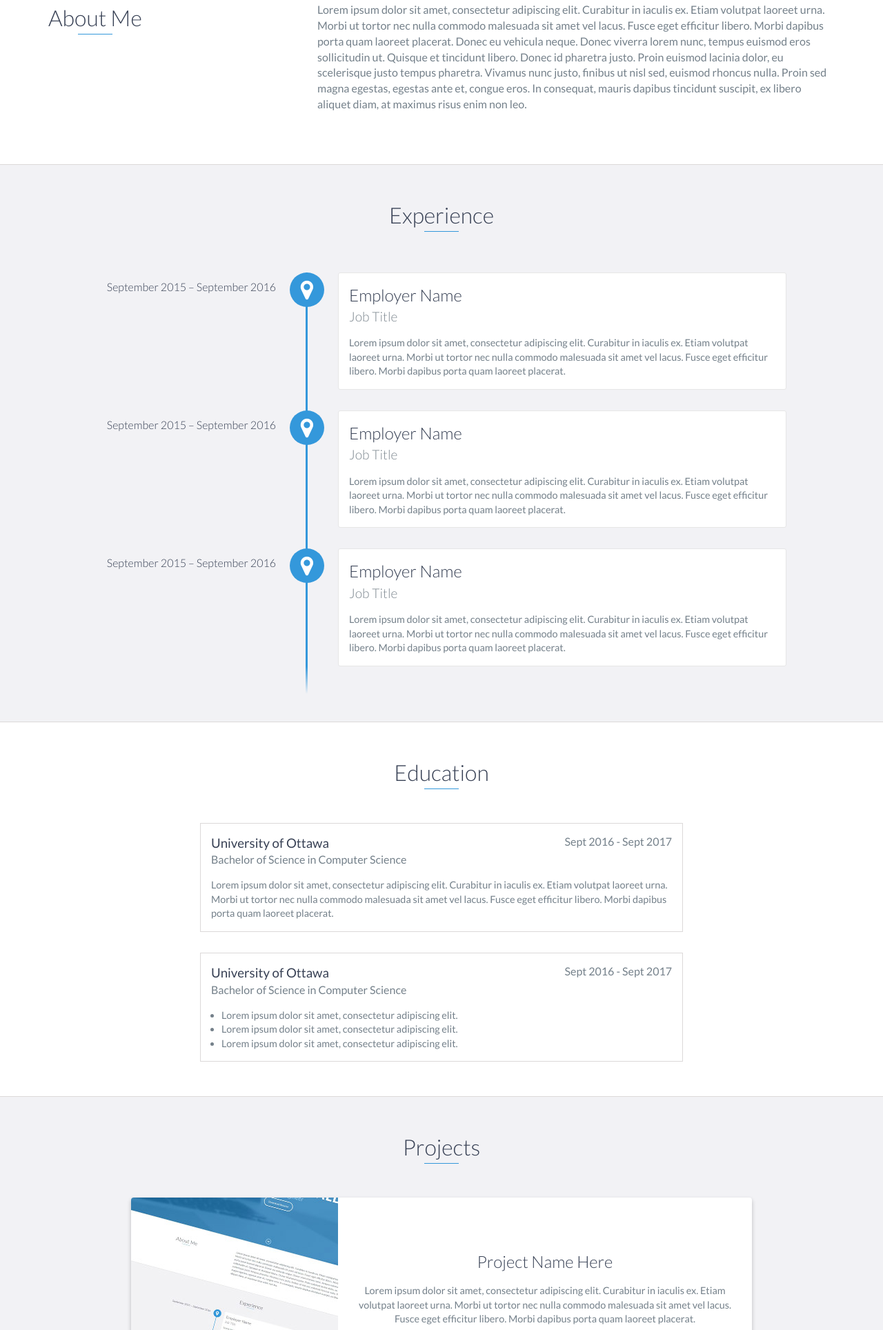
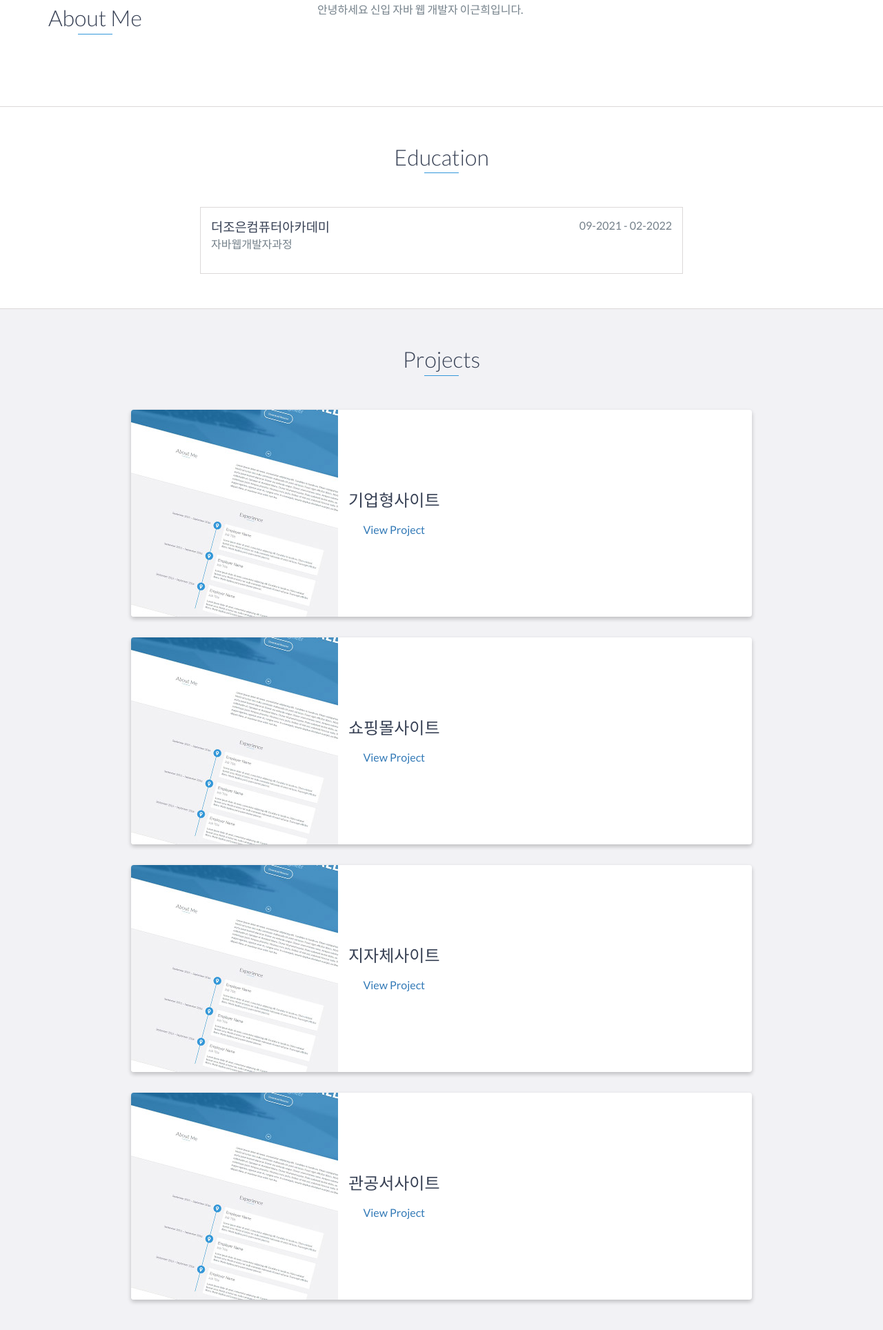
Before and after one commit to keunhist/keunhist.github.io, a website: page devportfolio-master/index.html in a window 1280 px wide. Shown: the part 872-2800 px from the top of the page at 69% size. Drawn offline with nearby package versions, Linux system fonts and the light colour scheme.

Commit message:
Update index.html

```diff
--- a/devportfolio-master/index.html
+++ b/devportfolio-master/index.html
@@ -48,8 +48,8 @@
 
     <div id="lead">
         <div id="lead-content">
-            <h1>Ryan Fitzgerald</h1>
-            <h2>Software Engineer</h2>
+            <h1>LeeKeunHee</h1>
+            <h2>Web Developer</h2>
             <a href="#" class="btn-rounded-white">Download Resume</a>
         </div>
         <!-- End #lead-content -->
@@ -73,9 +73,7 @@
                 </div>
                 <div class="col-md-8">
                     <p>
-                        Lorem ipsum dolor sit amet, consectetur adipiscing elit. Curabitur in iaculis ex. Etiam volutpat laoreet urna. Morbi ut tortor nec nulla commodo malesuada sit amet vel lacus. Fusce eget efficitur libero. Morbi dapibus porta quam laoreet placerat. Donec
-                        eu vehicula neque. Donec viverra lorem nunc, tempus euismod eros sollicitudin ut. Quisque et tincidunt libero. Donec id pharetra justo. Proin euismod lacinia dolor, eu scelerisque justo tempus pharetra. Vivamus nunc justo, finibus
-                        ut nisl sed, euismod rhoncus nulla. Proin sed magna egestas, egestas ante et, congue eros. In consequat, mauris dapibus tincidunt suscipit, ex libero aliquet diam, at maximus risus enim non leo.
+                        안녕하세요 신입 자바 웹 개발자 이근희입니다.
                     </p>
                 </div>
             </div>
@@ -83,65 +81,20 @@
     </div>
     <!-- End #about -->
 
-    <div id="experience" class="background-alt">
-        <h2 class="heading">Experience</h2>
-        <div id="experience-timeline">
-            <div data-date="September 2015 – September 2016">
-                <h3>Employer Name</h3>
-                <h4>Job Title</h4>
-                <p>
-                    Lorem ipsum dolor sit amet, consectetur adipiscing elit. Curabitur in iaculis ex. Etiam volutpat laoreet urna. Morbi ut tortor nec nulla commodo malesuada sit amet vel lacus. Fusce eget efficitur libero. Morbi dapibus porta quam laoreet placerat.
-                </p>
-            </div>
-
-            <div data-date="September 2015 – September 2016">
-                <h3>Employer Name</h3>
-                <h4>Job Title</h4>
-                <p>
-                    Lorem ipsum dolor sit amet, consectetur adipiscing elit. Curabitur in iaculis ex. Etiam volutpat laoreet urna. Morbi ut tortor nec nulla commodo malesuada sit amet vel lacus. Fusce eget efficitur libero. Morbi dapibus porta quam laoreet placerat.
-                </p>
-            </div>
-
-            <div data-date="September 2015 – September 2016">
-                <h3>Employer Name</h3>
-                <h4>Job Title</h4>
-                <p>
-                    Lorem ipsum dolor sit amet, consectetur adipiscing elit. Curabitur in iaculis ex. Etiam volutpat laoreet urna. Morbi ut tortor nec nulla commodo malesuada sit amet vel lacus. Fusce eget efficitur libero. Morbi dapibus porta quam laoreet placerat.
-                </p>
-            </div>
-        </div>
-    </div>
-    <!-- End #experience -->
 
     <div id="education">
         <h2 class="heading">Education</h2>
         <div class="education-block">
-            <h3>University of Ottawa</h3>
-            <span class="education-date">Sept 2016 - Sept 2017</span>
-            <h4>Bachelor of Science in Computer Science</h4>
+            <h3>더조은컴퓨터아카데미</h3>
+            <span class="education-date">09-2021 - 02-2022</span>
+            <h4>자바웹개발자과정</h4>
             <p>
-                Lorem ipsum dolor sit amet, consectetur adipiscing elit. Curabitur in iaculis ex. Etiam volutpat laoreet urna. Morbi ut tortor nec nulla commodo malesuada sit amet vel lacus. Fusce eget efficitur libero. Morbi dapibus porta quam laoreet placerat.
+
             </p>
         </div>
         <!-- End .education-block -->
 
-        <div class="education-block">
-            <h3>University of Ottawa</h3>
-            <span class="education-date">Sept 2016 - Sept 2017</span>
-            <h4>Bachelor of Science in Computer Science</h4>
-            <ul>
-                <li>
-                    Lorem ipsum dolor sit amet, consectetur adipiscing elit.
-                </li>
-                <li>
-                    Lorem ipsum dolor sit amet, consectetur adipiscing elit.
-                </li>
-                <li>
-                    Lorem ipsum dolor sit amet, consectetur adipiscing elit.
-                </li>
-            </ul>
-        </div>
-        <!-- End .education-block -->
+
     </div>
     <!-- End #education -->
 
@@ -155,11 +108,11 @@
                     </div>
                     <!-- End .project-image -->
                     <div class="project-info">
-                        <h3>Project Name Here</h3>
+                        <h3>기업형사이트</h3>
                         <p>
-                            Lorem ipsum dolor sit amet, consectetur adipiscing elit. Curabitur in iaculis ex. Etiam volutpat laoreet urna. Morbi ut tortor nec nulla commodo malesuada sit amet vel lacus. Fusce eget efficitur libero. Morbi dapibus porta quam laoreet placerat.
+
                         </p>
-                        <a href="#">View Project</a>
+                        <a href="https://keunhist.github.io/web01/">View Project</a>
                     </div>
                     <!-- End .project-info -->
                 </div>
@@ -171,11 +124,41 @@
                     </div>
                     <!-- End .project-image -->
                     <div class="project-info">
-                        <h3>Project Name Here</h3>
+                        <h3>쇼핑몰사이트</h3>
                         <p>
-                            Lorem ipsum dolor sit amet, consectetur adipiscing elit. Curabitur in iaculis ex. Etiam volutpat laoreet urna. Morbi ut tortor nec nulla commodo malesuada sit amet vel lacus. Fusce eget efficitur libero. Morbi dapibus porta quam laoreet placerat.
+
                         </p>
-                        <a href="#">View Project</a>
+                        <a href="https://keunhist.github.io/web02/">View Project</a>
+                    </div>
+                    <!-- End .project-info -->
+                </div>
+                <!-- End .project -->
+                <div class="project shadow-large">
+                    <div class="project-image">
+                        <img src="images/project.jpg" />
+                    </div>
+                    <!-- End .project-image -->
+                    <div class="project-info">
+                        <h3>지자체사이트</h3>
+                        <p>
+
+                        </p>
+                        <a href="https://keunhist.github.io/web03/">View Project</a>
+                    </div>
+                    <!-- End .project-info -->
+                </div>
+                <!-- End .project -->
+                <div class="project shadow-large">
+                    <div class="project-image">
+                        <img src="images/project.jpg" />
+                    </div>
+                    <!-- End .project-image -->
+                    <div class="project-info">
+                        <h3>관공서사이트</h3>
+                        <p>
+
+                        </p>
+                        <a href="https://keunhist.github.io/web04/">View Project</a>
                     </div>
                     <!-- End .project-info -->
                 </div>
@@ -189,31 +172,10 @@
         <h2 class="heading">Skills</h2>
         <ul>
             <li>JavaScript</li>
-            <li>Python</li>
-            <li>Ruby</li>
-            <li>Go</li>
-            <li>Node.js</li>
-            <li>AngularJs</li>
-            <li>React</li>
-            <li>Elixir</li>
-            <li>Java</li>
-            <li>C</li>
-            <li>C#</li>
-            <li>C++</li>
-            <li>Ruby on Rails</li>
+            <li>Jquery</li>
             <li>JavaScript</li>
-            <li>Python</li>
-            <li>Ruby</li>
-            <li>Go</li>
-            <li>Node.js</li>
-            <li>AngularJs</li>
-            <li>React</li>
-            <li>Elixir</li>
-            <li>Java</li>
-            <li>C</li>
-            <li>C#</li>
-            <li>C++</li>
-            <li>Ruby on Rails</li>
+            <li>Jsp</li>
+            <li>Spring</li>
         </ul>
     </div>
     <!-- End #skills -->
```
